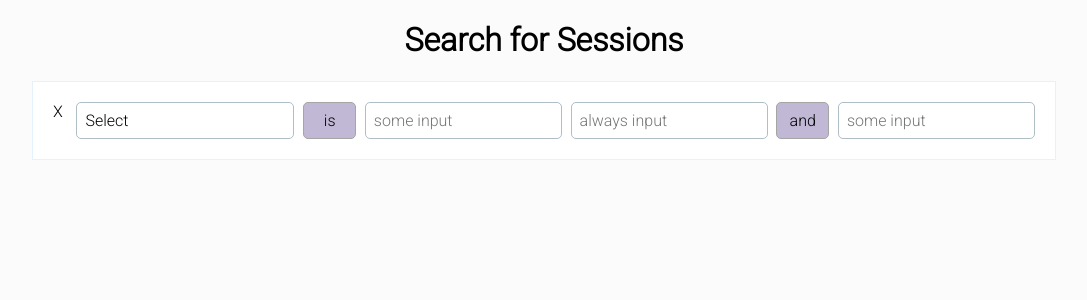
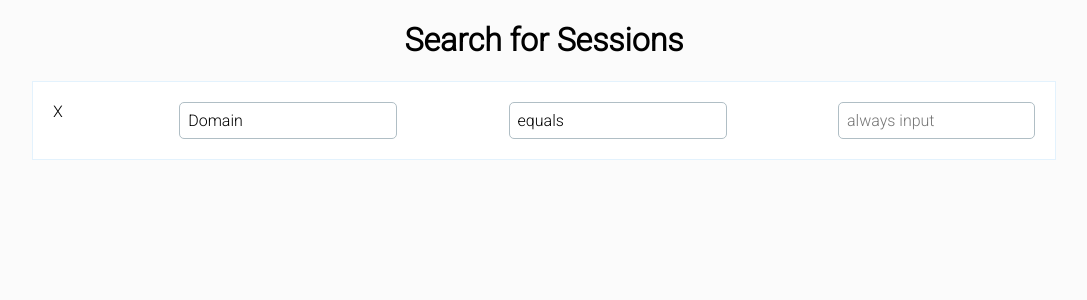
Before and after one commit to omarld/qm_coding_challenge, a React (Create React App) app: page / in a window 1280 px wide. Shown: the top 300 px of the page, without its empty margins (96-1183 px from the left). Built offline with nearby package versions, Linux system fonts and the light colour scheme.

Commit message:
adding select handler logic for domain and operators

```diff
--- a/src/Services/SqlService.js
+++ b/src/Services/SqlService.js
@@ -3,18 +3,18 @@ import {PREDICATES , PREDICATE_TYPES} from 'Lib/Constants';
 const TypeToOperatorMapping = {};
 
 TypeToOperatorMapping[PREDICATE_TYPES.STRING] = [
-    { key: 1, value: "equals", preCondition: "is", postCondition: "and"  },
-    { key: 2, value: "contains" },
-    { key: 3, value: "starts with" },
-    { key: 4, value: "in list" }
+    { key: "1", value: "equals" },
+    { key: "2", value: "contains" },
+    { key: "3", value: "starts with" },
+    { key: "4", value: "in list" }
 ];
 
 TypeToOperatorMapping[PREDICATE_TYPES.NUMERIC] = [
-    { key: 1, value: "equals" },
-    { key: 2, value: "between", preCondition: "is", postCondition: "and" },
-    { key: 3, value: "greater than" },
-    { key: 3, value: "less than" },
-    { key: 4, value: "in list" }
+    { key: "num1", value: "equals" },
+    { key: "num2", value: "between", preCondition: "is", postCondition: "and" },
+    { key: "num3", value: "greater than" },
+    { key: "num3", value: "less than" },
+    { key: "num4", value: "in list" }
 ];
 
 
@@ -33,3 +33,14 @@ export const getAllConditions = () => {
 
     return conditions;
 }
+
+export const getConditionByKey = (key) => {
+    const predicate = PREDICATES[key];
+
+    return {
+        key: key,
+        value: predicate.value,
+        type: predicate.type,
+        operators: TypeToOperatorMapping[predicate.type]
+    };
+}
--- a/src/components/Dropdown/Dropdown.js
+++ b/src/components/Dropdown/Dropdown.js
@@ -21,23 +21,40 @@ class Dropdown extends Component {
         this.onClickOutside = this.onClickOutside.bind(this);
     }
 
+    componentDidMount() {
+        if(!this.selected &&  this.props.defaultSelectedIndex >= 0 && this.props.options && this.props.options.length){
+            this.setState({
+                selected: this.props.options[this.props.defaultSelectedIndex].value
+            });
+        }
+    }
+
+    componentDidUpdate(prevProp) {
+        if(prevProp.defaultSelectedIndex !== this.props.defaultSelectedIndex ||
+            prevProp.options !== this.props.options){
+            this.setState({
+                selected: this.props.options[this.props.defaultSelectedIndex].value
+            });
+        }
+    }
+
     componentWillUnmount(){
         document.removeEventListener("mousedown", this.onClickOutside);
     }
 
-    onSelectHandler(value){
+    onSelectHandler(option){
         const tempOpen = !this.state.open;
         if(!tempOpen) {
             document.removeEventListener("mousedown", this.onClickOutside);
         }
 
-        this.props.dispatchSelected(value);
+        this.props.dispatchSelected(option);
         if(this.props.onSelectHandler && typeof this.props.onSelectHandler === "function"){
-            this.props.onSelectHandler(value);
+            this.props.onSelectHandler(option);
         }
 
         this.setState({
-            selected: value,
+            selected: option.value,
             open: !this.state.open
         });
     }
@@ -100,7 +117,7 @@ class Dropdown extends Component {
         }
 
         return this.props.options.map((option, index) =>{
-            return <Option key={option.key || index} onSelectHandler={this.onSelectHandler} option={option}/>
+            return <Option key={index} onSelectHandler={this.onSelectHandler} option={option}/>
         });
     }
 
--- a/src/components/Dropdown/Option/Option.js
+++ b/src/components/Dropdown/Option/Option.js
@@ -7,8 +7,7 @@ const Option = (props) =>{
 
     const onClickHandler = (event) => {
         event.preventDefault();
-        const value = event.target.innerText || null;
-        onSelectHandler(value);
+        onSelectHandler(option);
     }
 
     return (
--- a/src/components/Row/Row.js
+++ b/src/components/Row/Row.js
@@ -1,20 +1,35 @@
-import React, { useState } from 'react';
+import React, { useState, useEffect } from 'react';
 import Dropdown from 'components/Dropdown/Dropdown';
 
 import styles from './Row.module.scss';
 
+import {getConditionByKey} from 'Services/SqlService';
+
 export const Row = (props) =>{
     const { conditions } = props;
 
-    const firstCondition = conditions[0];
-    const [selectedCondition, setSelectedCondition] = useState(firstCondition);
-    const [selectedOperator, setSelectedOperator] = useState(firstCondition.operators[0]);
+    const [selected, setSelected] = useState({});
 
-    const onSelectHandler = (value) =>{
-        console.log("value selected: " + value)
+    useEffect(() =>{
+        const selected = {
+            condition: conditions[0],
+            selectedOperator: conditions[0].operators[0],
+            operators: conditions[0].operators
+        }
+        setSelected(selected);
+    }, []);
+
+    const onSelectHandler = (item) =>{
+        const condition = getConditionByKey(item.key);
+        const selected = {
+            condition,
+            selectedOperator: condition.operators[0],
+            operators: condition.operators
+        }
+        setSelected(selected);
     }
 
-    const prePostConditionTemplate = (condition, type) =>{
+    const renderPrePostConditionTemplate = (condition, type) =>{
         return (
             <div>
                 {condition && <span className={styles.prePostCondition}>{condition}</span> }
@@ -23,31 +38,49 @@ export const Row = (props) =>{
         )
     }
 
+    const onOperatorSelectHandler = (item) =>{
+        console.log(item);
+        const temp = {
+            ...selected,
+            selectedOperator: item
+        }
+        console.log(temp);
+        setSelected(temp);
+    }
+
     return(
         <div className={styles.mainRow}>
             <div className={styles.remove}>X</div>
             <div>
                 <Dropdown
                     options={conditions}
+                    defaultSelectedIndex={0}
                     onSelectHandler={onSelectHandler}/>
             </div>
-            {(selectedOperator && selectedOperator.preCondition) ?
-                prePostConditionTemplate(selectedOperator.preCondition, selectedCondition.type)
+            {(selected.selectedOperator && selected.selectedOperator.preCondition) ?
+                renderPrePostConditionTemplate(selected.selectedOperator.preCondition, selected.condition.type)
                 : null
             }
-            {(selectedOperator && selectedOperator.preCondition) ?
-                prePostConditionTemplate()
+            {(selected.operators && selected.operators.preCondition) ?
+                renderPrePostConditionTemplate()
                 : null
             }
-            <input placeholder="always input" type={selectedCondition.type}/>
-            {(selectedOperator && selectedOperator.postCondition) ?
-                prePostConditionTemplate(selectedOperator.postCondition, selectedCondition.type)
+            <Dropdown
+                options={selected.operators}
+                defaultSelectedIndex={0}
+                onSelectHandler={onOperatorSelectHandler}/>
+
+            {(selected.selectedOperator && selected.selectedOperator.postCondition) ?
+                renderPrePostConditionTemplate(selected.selectedOperator.postCondition, selected.condition.type)
                 : null
             }
-            {(selectedOperator && selectedOperator.postCondition) ?
-                prePostConditionTemplate()
+            {(selected.operators && selected.operators.postCondition) ?
+                renderPrePostConditionTemplate()
                 : null
             }
+
+            {selected.condition && <input placeholder="always input" type={selected.condition.type}/> }
+
         </div>
     )
 }
```
Also changed, not shown: 2 other files (tests, documents, lock files or other folders).
